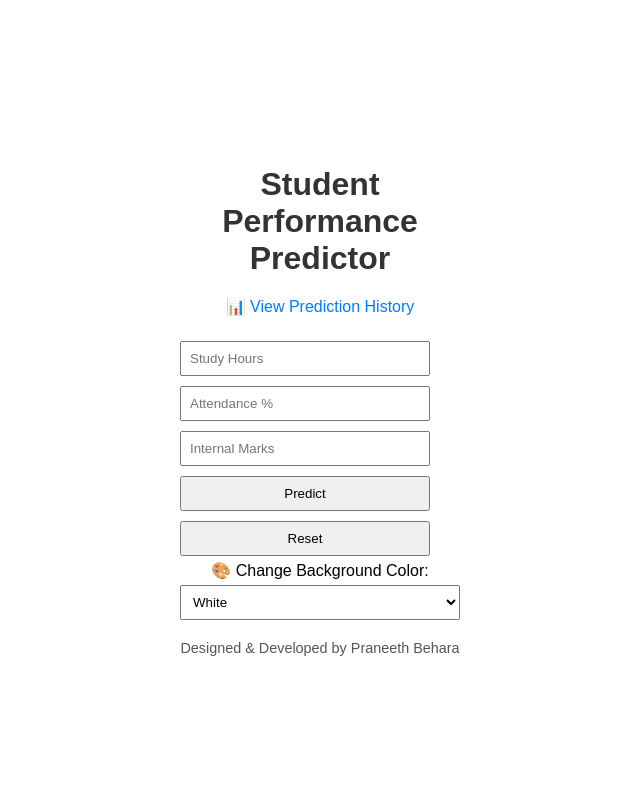
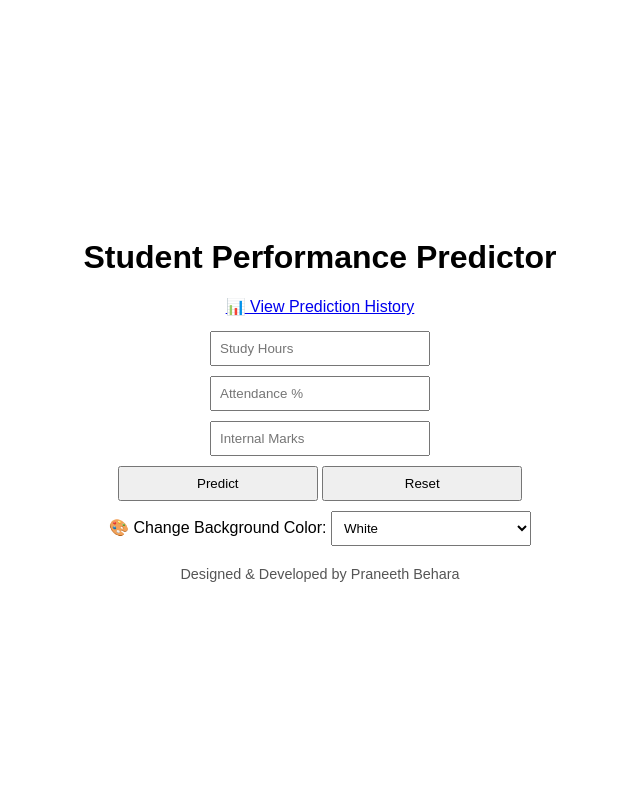
Before and after one commit to praneethbehara11/students_performance_predictor, a Flask app: page / in a window 1280 px wide. Shown: the whole page, without its empty margins (320-960 px from the left). Run offline with Flask 3, Linux system fonts and the light colour scheme; parts of the project's set-up code (start-up, migrations or seed data) failed here and were passed over.

Commit message:
Update index.html

```diff
--- a/templates/index.html
+++ b/templates/index.html
@@ -2,34 +2,31 @@
 <html>
 <head>
     <title>Student Performance Predictor</title>
-    <link rel="stylesheet" href="{{ url_for('static', filename='style.css') }}">
     <style>
-        html, body {
+        body {
+            font-family: Arial, sans-serif;
             margin: 0;
             padding: 0;
-            height: 100%;
-            font-family: Arial, sans-serif;
+            min-height: 100vh;
+            display: flex;
+            flex-direction: column;
+            justify-content: center;
+            align-items: center;
             transition: background-color 0.3s;
         }
-        body {
-            display: flex;
-            justify-content: center;
-            align-items: center;
-            background-color: white;
+        .container {
+            background: rgba(255,255,255,0.8);  /* optional light background for content contrast */
+            padding: 20px;
+            border-radius: 10px;
+            text-align: center;
         }
-        .container {
-            text-align: center;
-            width: 280px;
-        }
-        h1 {
-            color: #333;
-            margin-bottom: 10px;
+        form {
+            margin-top: 10px;
         }
         input[type="text"], input[type="submit"], button, select {
             margin: 5px 0;
             padding: 8px;
-            width: 100%;
-            box-sizing: border-box;
+            width: 200px;
         }
         .result {
             margin-top: 10px;
@@ -40,12 +37,6 @@
             margin-top: 10px;
             font-weight: bold;
             color: red;
-        }
-        a {
-            display: inline-block;
-            margin: 10px 0;
-            text-decoration: none;
-            color: #007BFF;
         }
         footer {
             margin-top: 15px;
@@ -68,27 +59,21 @@
 <body>
 <div class="container">
     <h1>Student Performance Predictor</h1>
-
     <a href="/history">📊 View Prediction History</a>
-
     <form method="POST">
-        <input type="text" name="hours" placeholder="Study Hours" value="{{ hours }}" required>
-        <input type="text" name="attendance" placeholder="Attendance %" value="{{ attendance }}" required>
-        <input type="text" name="internal" placeholder="Internal Marks" value="{{ internal }}" required>
+        <input type="text" name="hours" placeholder="Study Hours" value="{{ hours }}" required><br>
+        <input type="text" name="attendance" placeholder="Attendance %" value="{{ attendance }}" required><br>
+        <input type="text" name="internal" placeholder="Internal Marks" value="{{ internal }}" required><br>
         <input type="submit" value="Predict">
         <button type="button" onclick="resetFields()">Reset</button>
     </form>
 
     {% if error %}
-    <div class="error">
-        {{ error }}
-    </div>
+    <div class="error">{{ error }}</div>
     {% endif %}
 
     {% if result %}
-    <div class="result">
-        Prediction Result: {{ result }}
-    </div>
+    <div class="result">Prediction Result: {{ result }}</div>
     {% endif %}
 
     <label for="bgColor">🎨 Change Background Color:</label>
@@ -100,10 +85,7 @@
         <option value="lavender">Lavender</option>
         <option value="lightpink">Light Pink</option>
     </select>
-
-    <footer>
-        Designed & Developed by Praneeth Behara
-    </footer>
+    <footer>Designed & Developed by Praneeth Behara</footer>
 </div>
 </body>
 </html>
```
